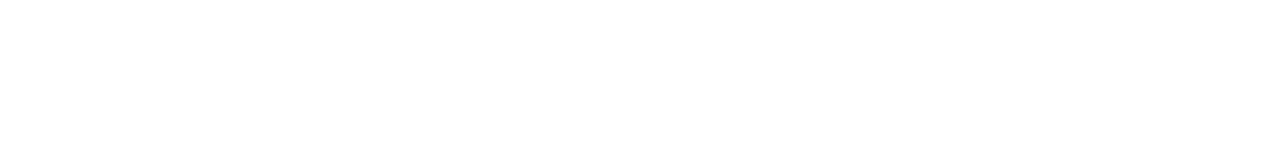
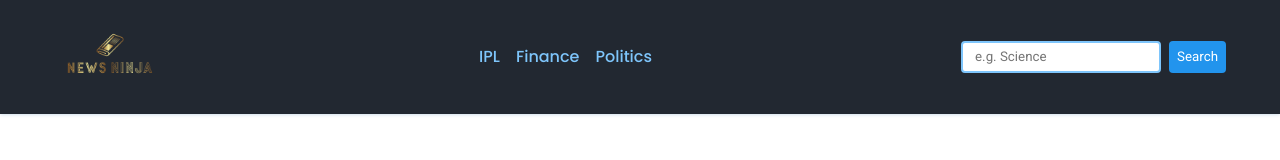
Before and after one commit to Saba-Ahmad-sp/News-Website-Project, a plain HTML site: page index.html in a window 1280 px wide. Drawn offline with Linux system fonts and the light colour scheme.

Commit message:
adds nav-bar to news ninja website

```diff
--- a/index.html
+++ b/index.html
@@ -4,9 +4,29 @@
   <meta charset="UTF-8">
   <meta name="viewport" content="width=device-width, initial-scale=1.0">
   <link rel="stylesheet" href="./style.css">
-  <title>Document</title>
+  <title>News Ninja</title>
 </head>
 <body>
+  <nav>
+    <div class="main-nav container flex">
+      <a href="#" class="company-logo">
+        <img src="./assets/news-ninja-logo.png" alt="Company Logo">
+      </a>
+      <div class="nav-links">
+        <ul class="flex">
+          <li class="hover-link nav-item">IPL</li>
+          <li class="hover-link nav-item">Finance</li>
+          <li class="hover-link nav-item">Politics</li>
+        </ul>
+      </div>
+      <div class="search-bar flex">
+        <input type="text" class="news-input" placeholder="e.g. Science">
+        <button class="search-button">Search</button>
+      </div>
+    </div>
+  </nav>
+
+  <main></main>
 
   <script src="./scripts.js"></script>
 </body>
--- a/style.css
+++ b/style.css
@@ -0,0 +1,101 @@
+@import url("https://fonts.googleapis.com/css2?family=Poppins:wght@500&family=Roboto:ital,wght@0,100..900;1,100..900&display=swap");
+
+* {
+  padding: 0;
+  margin: 0;
+  box-sizing: border-box;
+}
+
+:root {
+  --primary-text-color: #7ec5fb;
+  --secondary-text-color: #3685cf;
+  --accent-color: #2294ed;
+  --accent-color-dark: #1d69a3;
+  /* --padding-inline-section: 20px; */
+}
+
+body {
+  font-family: "Poppins", sans-serif;
+  color: var(--primary-text-color);
+}
+
+p{
+  font-family: "Roboto", sans-serif;
+  color: var(--secondary-text-color);
+  line-height: 1.4rem;
+}
+
+a{
+  text-decoration: none;
+}
+
+ul{
+  list-style: none;
+}
+
+.flex{
+  display: flex;
+  align-items: center;
+}
+
+.container{
+  max-width: 1180px;
+  margin-inline: auto;
+  overflow: hidden;
+}
+
+nav{
+  background-color: #222831;
+  box-shadow: 0 0 4px #bbd0e2;
+  position: fixed;
+  top: 0;
+  z-index: 99;
+  left: 0;
+  right: 0;
+}
+
+.main-nav{
+  justify-content: space-between;
+  padding-block: 8px;
+}
+.company-logo img{
+  width: 120px;
+}
+
+.nav-links ul{
+  gap: 16px;
+}
+.hover-link{
+  cursor: pointer;
+}
+.hover-link:hover{
+  color: var(--secondary-text-color);
+}
+.hover-link:active{
+  color: #4a6a84;
+}
+.search-bar{
+  height: 32px;
+  gap: 8px;
+}
+.news-input{
+  width: 200px;
+  height: 100%;
+  padding-inline: 12px;
+  border-radius: 4px;
+  border: 2px solid var(--primary-text-color);
+  font-family: "Roboto", sans-serif;
+}
+.search-button{
+  background-color: var(--accent-color);
+  height: 100%;
+  color: white;
+  padding-inline: 8px;
+  border-radius: 4px;
+  border: none;
+  margin-right: 4px;
+  font-family: "Roboto", sans-serif;
+}
+.search-button:hover{
+  background-color: var(--accent-color-dark);
+}
```
